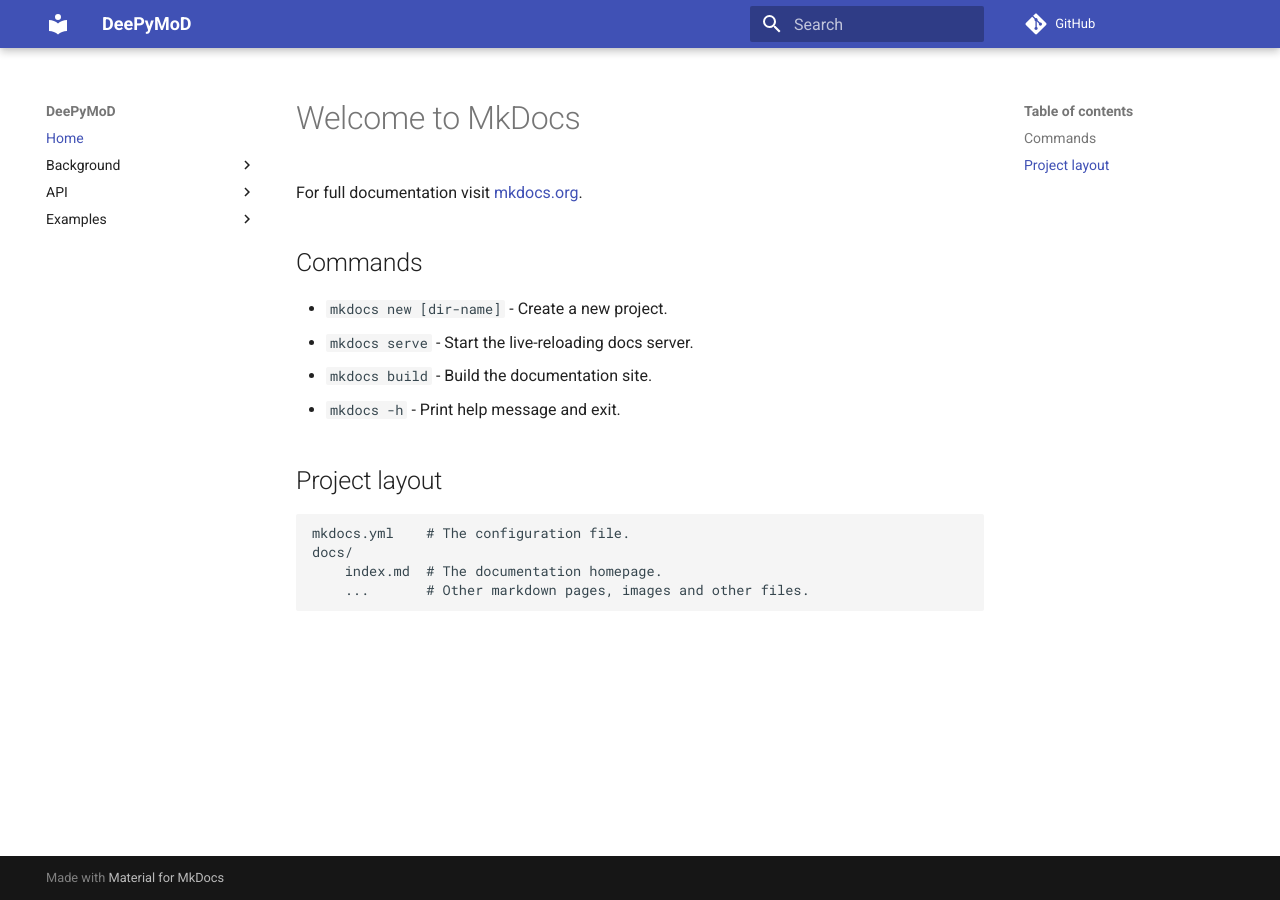
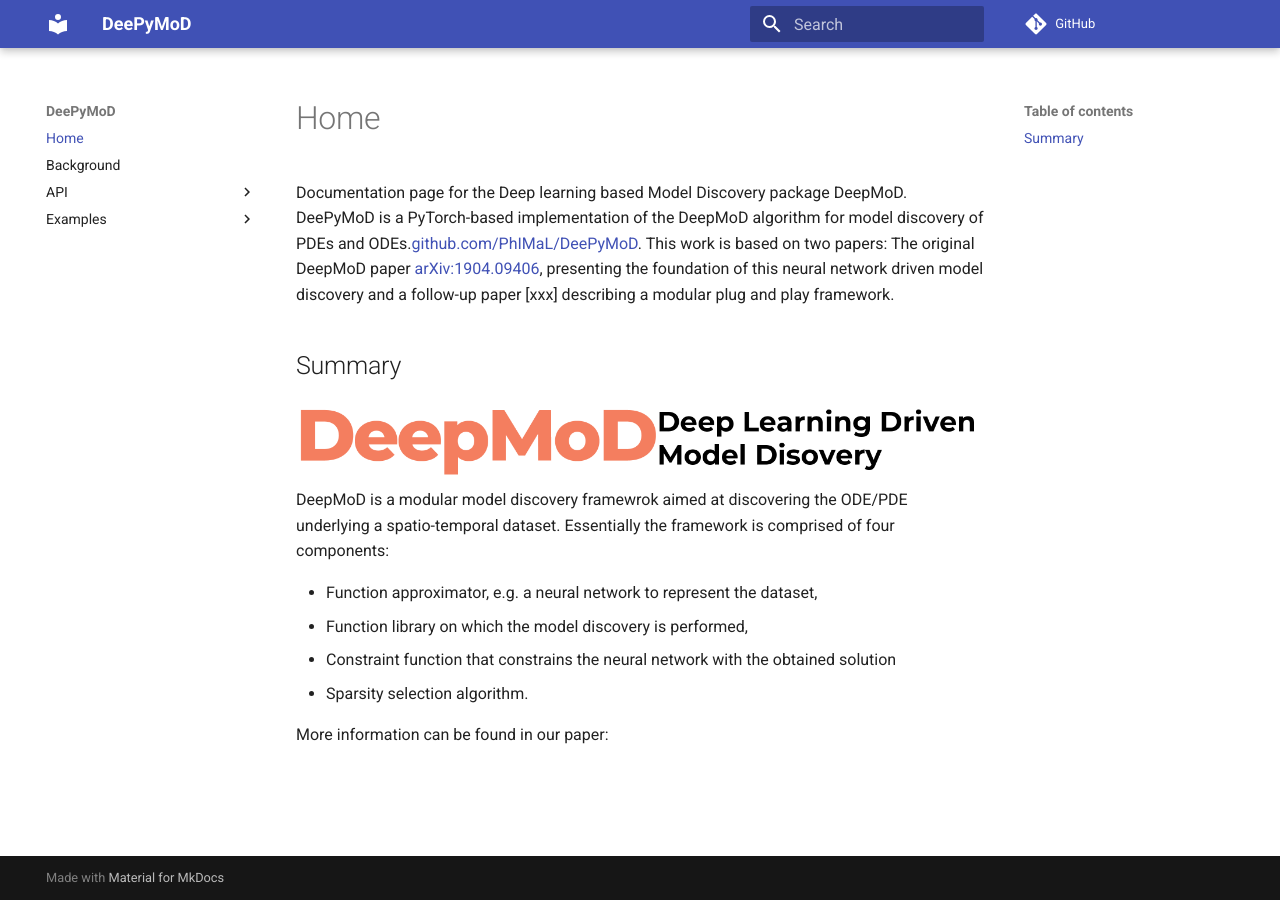
Before and after one commit to PhIMaL/DeePyMoD, an MkDocs documentation site: the page built from docs/index.md, in a window 1280 px wide. Built offline with MkDocs 1.6.1 and Material for MkDocs 9.7.7, drawn with Linux system fonts in a browser that asks for light colours; comment, search, counter and statistics services are not loaded.

Commit message:
Updated the doc website

```diff
--- a/docs/index.md
+++ b/docs/index.md
@@ -1,17 +1,12 @@
-# Welcome to MkDocs
+Documentation page for the Deep learning based Model Discovery package DeepMoD. DeePyMoD is a PyTorch-based implementation of the DeepMoD algorithm for model discovery of PDEs and ODEs.[github.com/PhIMaL/DeePyMoD](https://github.com/PhIMaL/DeePyMoD). This work is based on two papers: The original DeepMoD paper  [arXiv:1904.09406](http://arxiv.org/abs/1904.09406), presenting the foundation of this neural network driven model discovery and a follow-up paper [xxx] describing a modular plug and play framework.
 
-For full documentation visit [mkdocs.org](https://www.mkdocs.org).
+## Summary
+![Screenshot](figures/DeepMoD_logo.png)
+DeepMoD is a modular model discovery framewrok aimed at discovering the ODE/PDE underlying a spatio-temporal dataset. Essentially the framework is comprised of four components:
 
-## Commands
+*   Function approximator, e.g. a neural network to represent the dataset,
+*   Function library on which the model discovery is performed,
+*   Constraint function that constrains the neural network with the obtained solution
+*   Sparsity selection algorithm.
 
-* `mkdocs new [dir-name]` - Create a new project.
-* `mkdocs serve` - Start the live-reloading docs server.
-* `mkdocs build` - Build the documentation site.
-* `mkdocs -h` - Print help message and exit.
-
-## Project layout
-
-    mkdocs.yml    # The configuration file.
-    docs/
-        index.md  # The documentation homepage.
-        ...       # Other markdown pages, images and other files.
+More information can be found in our paper:
--- a/mkdocs.yml
+++ b/mkdocs.yml
@@ -1,17 +1,17 @@
 site_name: DeePyMoD
 nav:
     - Home: index.md
-    - Background:
-        - DeepMoD: background/deepmod.md
-        - Group sparsity: background/group_sparsity.md
+    - Background: background/background.md
     - API:
         - Model:
             - DeepMoD: api/deepmod.md
             - Function Approximators: api/func_approx.md
             - Libraries: api/lib.md
-            - Constraints: api/const.md
+            - Constraints: api/constraint.md
             - Sparsity: api/sparse.md
-        - Training: api/training.md
+        - Training:
+            - Training: api/training.md
+            - Convergence: api/convergence.md
         - Phimal-Utilities: api/utils.md
     - Examples:
         - Burgers: examples/Burgers/PDE_Burgers.md
```
Also changed, not shown: docs/api/func_approx.md (added, +1 -0 lines), docs/background/background.md (added, +2 -0 lines), docs/background/deepmod.md (deleted, +0 -3 lines), docs/background/group_sparsity.md (deleted, +0 -1 lines), docs/figures/DeepMoD_logo.png (added), docs/figures/framework.png (added), 2 other files.
